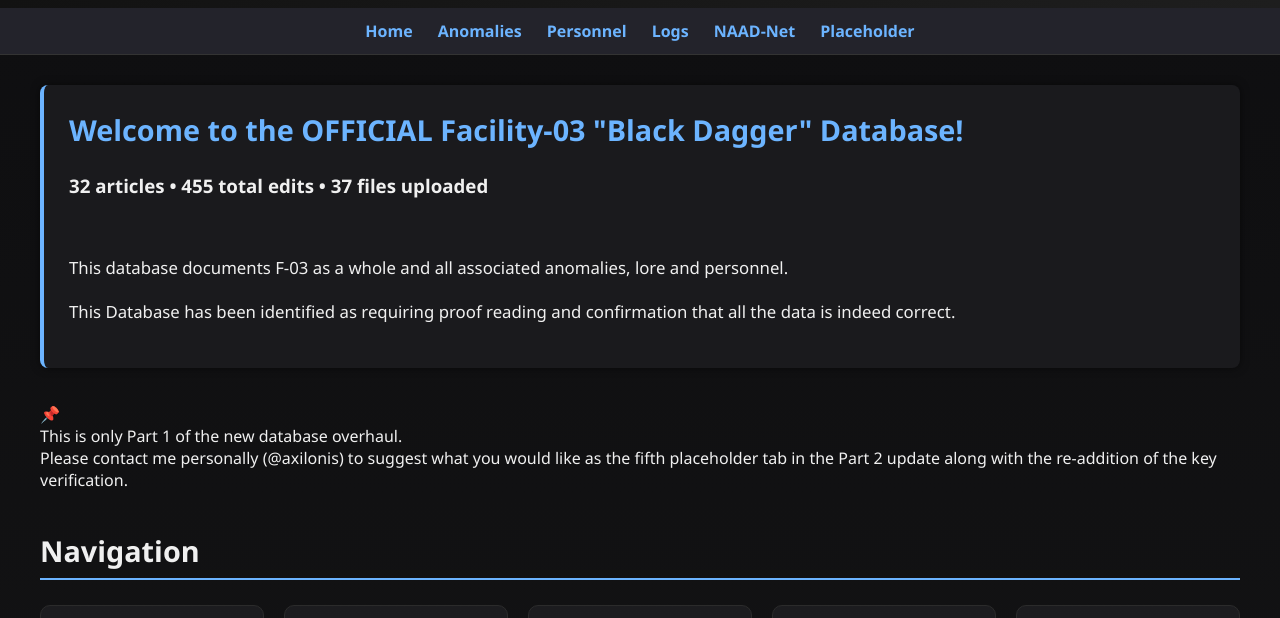
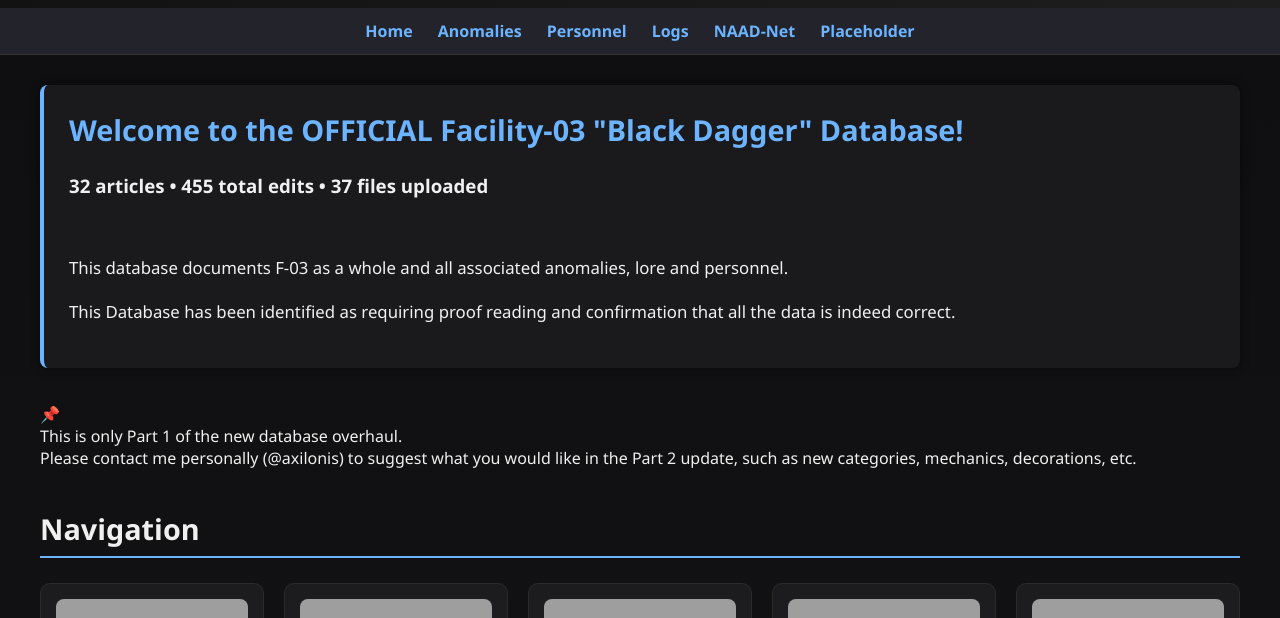
Before and after one commit to 1247E/blackdaggerdatabasetemp.org, a plain HTML site: page index.html in a window 1280 px wide. Shown: the part 113-731 px from the top of the page. Drawn offline with Linux system fonts and the light colour scheme; grey boxes are pictures that could not be loaded.

Commit message:
Update index.html

```diff
--- a/index.html
+++ b/index.html
@@ -265,7 +265,7 @@
     <p>This Database has been identified as requiring proof reading and confirmation that all the data is indeed correct.</p>
   </div>
 
-  <p>📌 <br>This is only Part 1 of the new database overhaul. <br>Please contact me personally (@axilonis) to suggest what you would like as the fifth placeholder tab in the Part 2 update along with the re-addition of the key verification.</p>
+  <p>📌 <br>This is only Part 1 of the new database overhaul. <br>Please contact me personally (@axilonis) to suggest what you would like in the Part 2 update, such as new categories, mechanics, decorations, etc.</p>
 
   <h2 class="section-title">Navigation</h2>
   <div class="card-grid">
```
